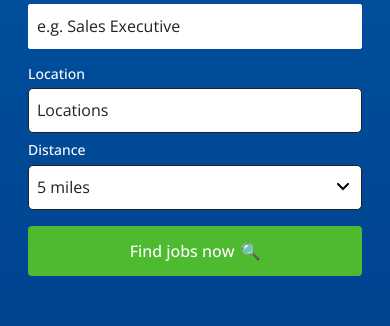
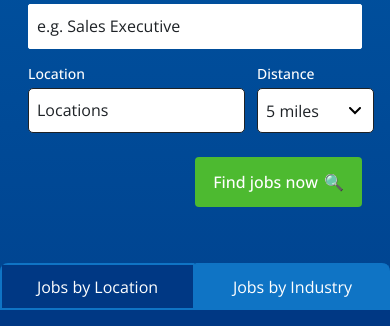
Before and after one commit to Teeldinho/library, a Next.js app: page / in a window 390 px wide. Shown: the part 208-534 px from the top of the page. Built offline with nearby package versions, Linux system fonts and the light colour scheme.

Commit message:
Fixed the mobile version inputs layout

```diff
--- a/src/features/job-search/ui/job-search-form.module.css
+++ b/src/features/job-search/ui/job-search-form.module.css
@@ -55,14 +55,14 @@
 
 @media (max-width: 768px) {
   .locationRow {
-    display: flex;
-    flex-direction: column;
-    gap: var(--space-sm);
+    display: grid;
+    grid-template-columns: 65% 35%;
   }
 
   .buttonContainer {
-    width: 100%;
-    margin-left: 0;
+    width: 50%;
+    margin-left: auto;
+    margin-top: var(--space-sm);
   }
 
   .searchButton {
```
